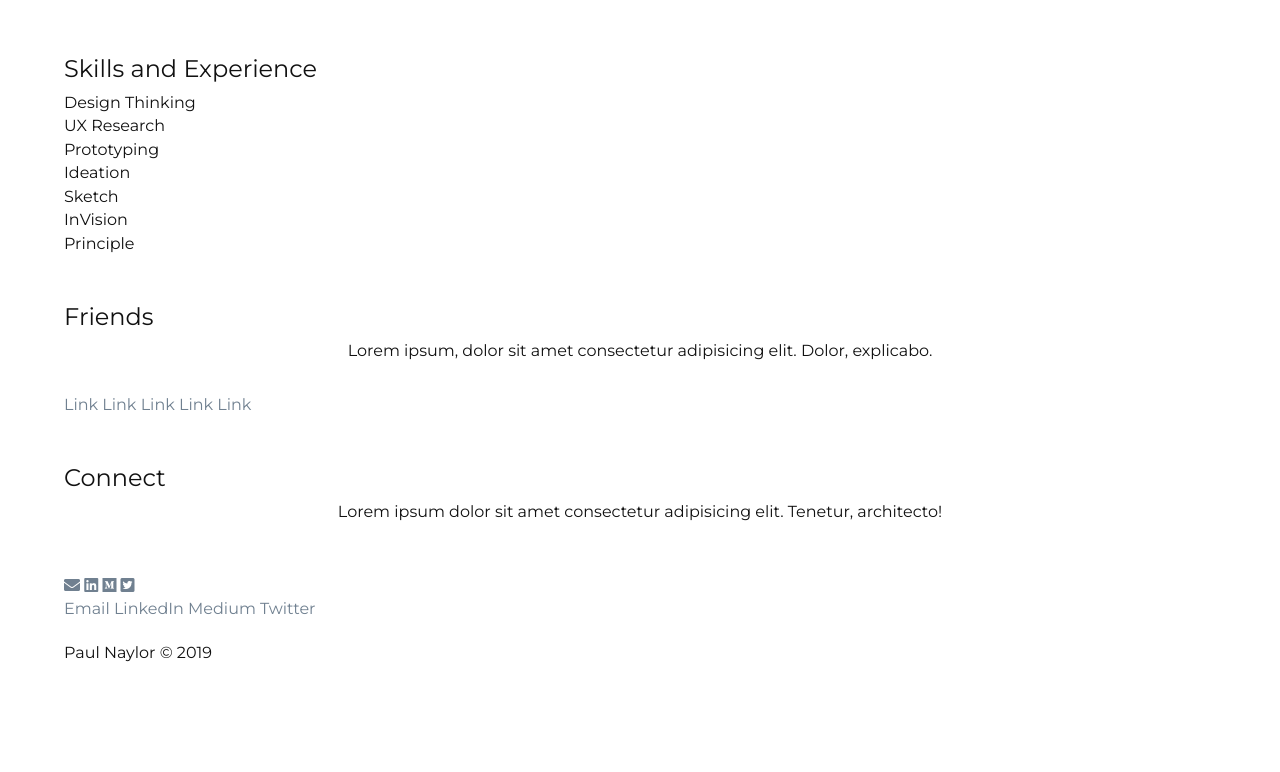
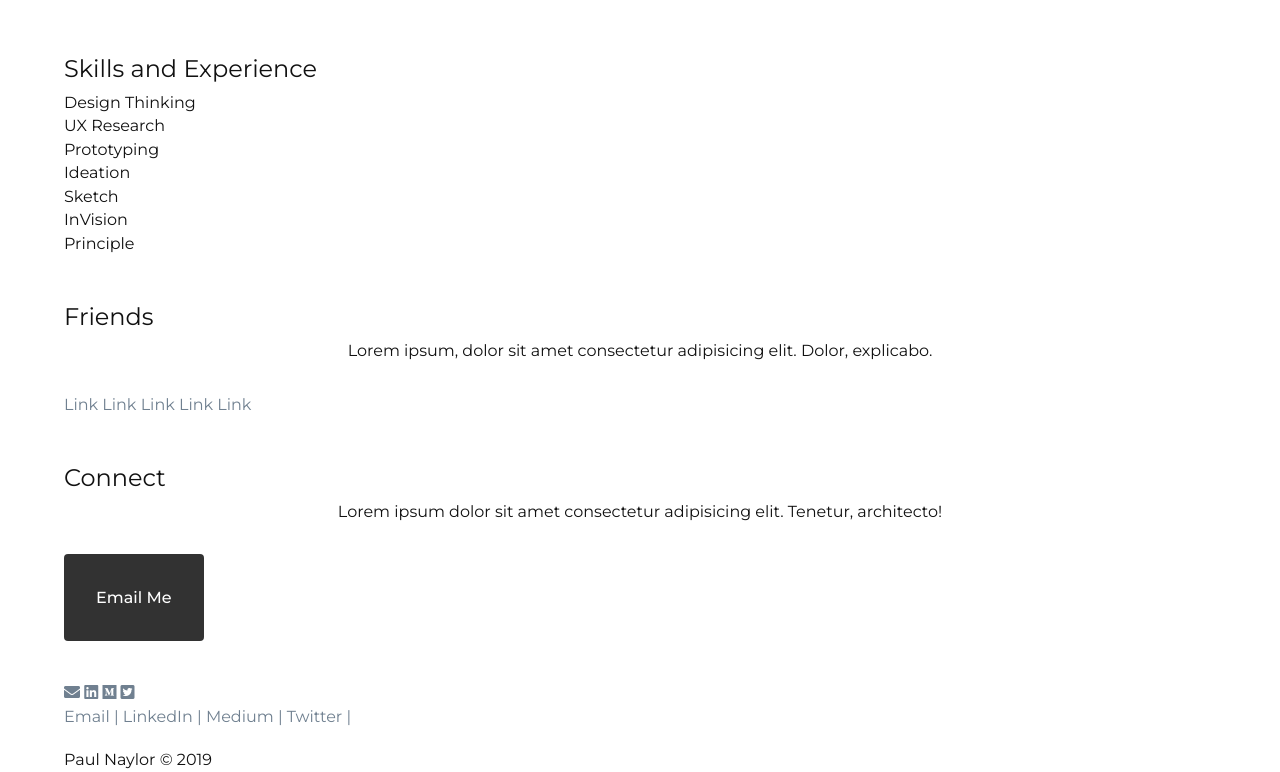
Before and after one commit to paul-naylor/PaulNaylorPortfolio, a plain HTML site: page index.html in a window 1280 px wide. Shown: the part 2052-2824 px from the top of the page. Before the commit the page ends 2716 px from the top, so only its background shows below. Drawn offline with Linux system fonts and the light colour scheme; a web font is replaced by a local one.

Commit message:
Added Button

```diff
--- a/Assets/css/styles.css
+++ b/Assets/css/styles.css
@@ -99,7 +99,30 @@ color: lightgray;
 
   /* ---- components ---- */
 
-/*header*/
+/* Button */
+.btn{
+display: inline-block;
+background: black;
+color: white;
+font-weight: 500;
+padding: 2em;
+border-radius: 4px;
+transition: all .5s ease;
+animation-name: blink;
+animation-duration: .4s;
+animation-direction: alternate;
+animation-iteration-count: infinite;
+}
+
+.btn:hover{
+  background: slategray;
+  color: orangered;
+  /* transition: all .5s ease; */
+
+}
+
+
+  /*header*/
 
 .page-header {
   background: white;
@@ -127,7 +150,8 @@ color: lightgray;
 }
 
 .pàge-header a:hover{
-
+  transition: color 1s ease-in-out;
+  color: red;
 }
 
 /* Main */
@@ -153,7 +177,11 @@ color: lightgray;
   font-weight: 500;
   font-size: 2.5em;
   line-height: 2em;
+}
 
+.banner h1, .banner h2{
+opacity: 1;
+transition: opacity 2s ease-in;
 }
 
 .banner h2{
@@ -259,3 +287,28 @@ position: relative;
   @media (min-width: 1200px) {
 
   }
+
+
+/* Animate function */
+
+@keyframes blink {
+0% {
+  opacity: 0;
+}
+100% {
+  opacity: 1;
+}
+
+}
+
+@keyframes bounce {
+  0%{
+
+  }
+  60%{
+
+  }
+  100%{
+
+  }
+}
--- a/index.html
+++ b/index.html
@@ -205,6 +205,7 @@
             <div class="container">
                 <h3>Connect</h3>
                 <p class="section-intro">Lorem ipsum dolor sit amet consectetur adipisicing elit. Tenetur, architecto!</p>
+                <a class="btn" href="mailto:hello@email.com">Email Me</a>
             </div>
     </main>
 
@@ -213,7 +214,8 @@
         <section>
             <div class="container">
                 <ul class="inline-list">
-                <li><a href="mailto:paulnaylor@outlook.com" target="_blank" rel="@"><i class="fas fa-envelope"></i></a>
+                    <li><a href="mailto:paulnaylor@outlook.com" target="_blank" rel="@"><i
+                                class="fas fa-envelope"></i></a>
                     </li>
                     <Li><a href="#" target="_blank" rel="#"><i class="fab fa-linkedin"></i></a></Li>
                     <Li><a href="#" target="_blank" rel="#"><i class="fab fa-medium"></i></a></Li>
@@ -222,11 +224,11 @@
             </div>
             <div class="container">
                 <ul class="inline-list">
-                    <li><a href="mailto:paulnaylor@outlook.com">Email</a>
+                    <li><a href="mailto:paulnaylor@outlook.com">Email |</a>
                     </li>
-                    <Li><a href="#">LinkedIn</a></Li>
-                    <Li><a href="#">Medium</a></Li>
-                    <Li><a href="#">Twitter</a></Li>
+                    <Li><a href="#">LinkedIn |</a></Li>
+                    <Li><a href="#">Medium |</a></Li>
+                    <Li><a href="#">Twitter |</a></Li>
                 </ul>
             </div>
         </section>
```
Lines whose indentation alone changed are shown as unchanged.
